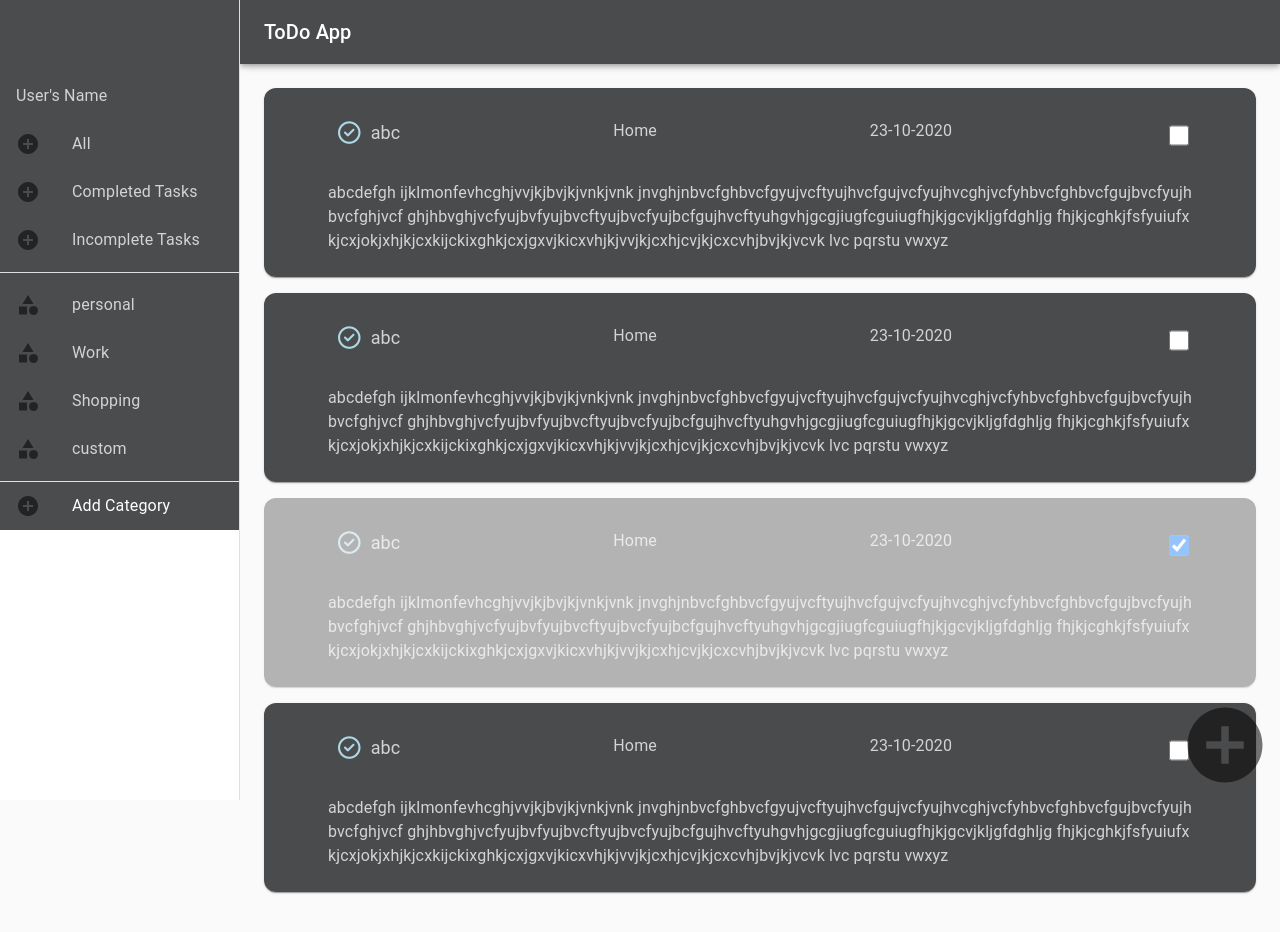
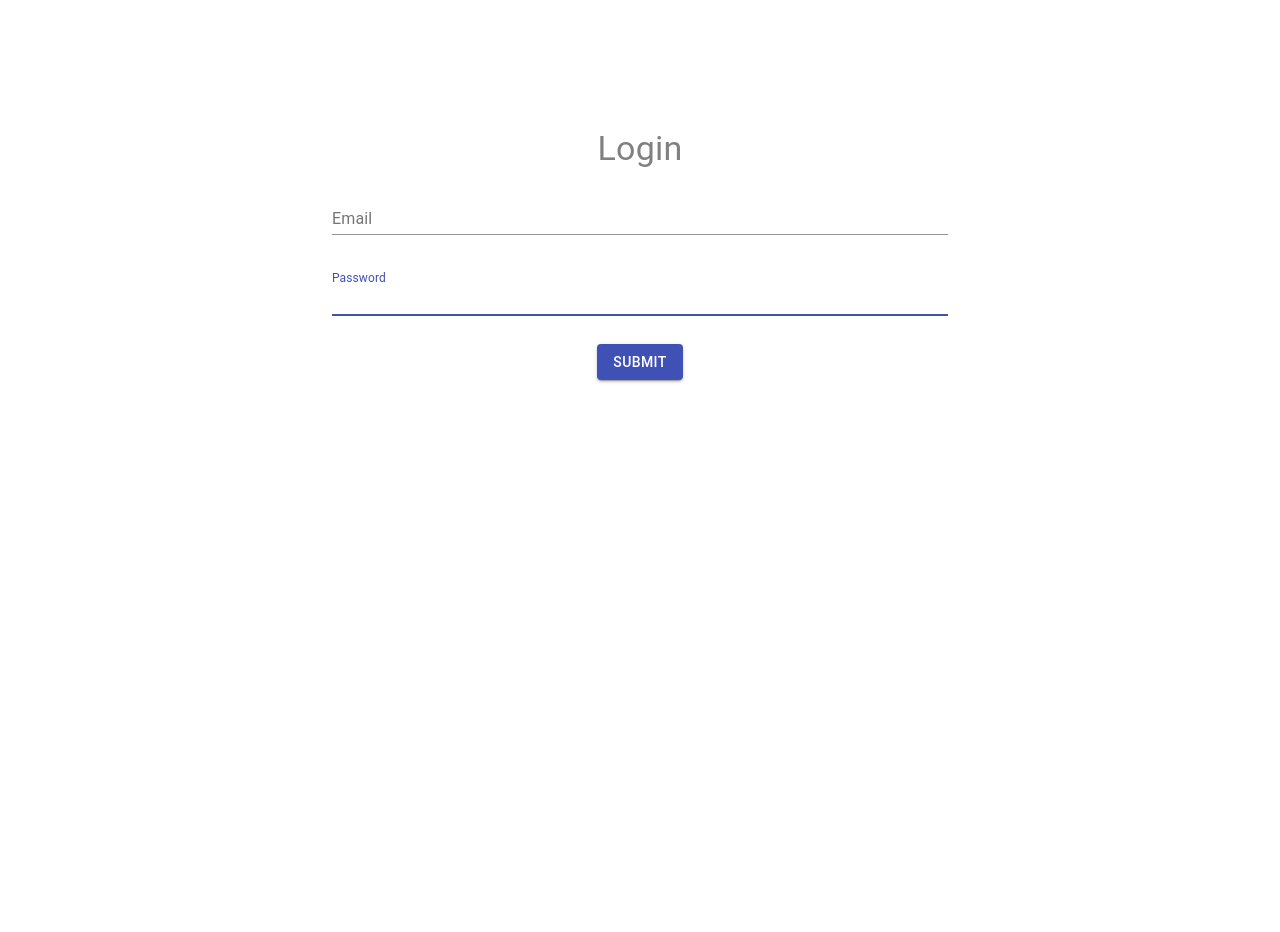
Before and after one commit to parth-bakshi/taskify-web, a React (Create React App) app: page /login in a window 1280 px wide. After the commit the page ends 800 px from the top, so only its background shows below. Built offline with nearby package versions, Linux system fonts and the light colour scheme.

Commit message:
[Login} login form added

```diff
--- a/src/App.js
+++ b/src/App.js
@@ -2,7 +2,7 @@ import React from 'react';
 import logo from './logo.svg';
 import './App.css';
 import TodoDrawer from "./components/Main/TodoDrawer"
-
+import Login from "./components/Login/Login"
 function App() {
 
   const [category,setCategory]= React.useState(['General'])
@@ -16,8 +16,9 @@ function App() {
 
   return (
     <div className="App">
-      {category ?    <TodoDrawer /> : <h1>hello</h1>  }
+      {/* {category ?    <TodoDrawer /> : <h1>hello</h1>  } */}
 
+    <Login />
     </div>
   );
 }
--- /dev/null
+++ b/src/components/Login/Login.jsx
@@ -0,0 +1,73 @@
+import React, { Fragment, useState } from 'react';
+import Button from '@material-ui/core/Button';
+import TextField from '@material-ui/core/TextField';
+import Grid from '@material-ui/core/Grid';
+import { makeStyles, useTheme } from '@material-ui/core/styles';
+import Typography from '@material-ui/core/Typography';
+
+const useStyles = makeStyles((theme) => ({
+    root: {
+        display: "flex",
+        color: "gray",
+        marginTop: '10%',
+        marginLeft: "25%",
+        width: "50%",
+        justifyContent: "center"
+    }
+})
+)
+
+function Login() {
+    const classes = useStyles();
+    const [email, setEmail] = useState("");
+    const [password, setPassword] = useState('');
+
+    const handleSubmit =()=>{
+        let data = {email , password}
+        console.log("data",data)
+    }
+    return (
+        <Fragment >
+            <Grid container spacing={3} m={5} className={classes.root}>
+                <Typography variant={"h4"} > Login</Typography>
+                <Grid item xs={12} sm={12}>
+                    <TextField
+                        autoFocus
+                        margin="dense"
+                        name="email"
+                        label="Email"
+                        type="text"
+                        onChange={(e) => {
+                            setEmail(e.target.value)
+                        }}
+                        fullWidth
+                    />
+                </Grid>
+
+                <Grid item xs={12} sm={12}>
+                    <TextField
+                        autoFocus
+                        margin="dense"
+                        name="pasword"
+                        label="Password"
+                        type="password"
+                        onChange={(e) => {
+                            setPassword(e.target.value)
+                        }}
+                        fullWidth
+                    />
+                </Grid>
+                <Grid item xs={12} sm={12}>
+                    <Button variant="contained" color="primary" onClick={handleSubmit}>
+                        Submit
+                    </Button>
+                </Grid>
+
+
+            </Grid>
+        </Fragment>
+    )
+}
+
+
+export default Login;
--- a/src/components/Main/TodoDrawer.jsx
+++ b/src/components/Main/TodoDrawer.jsx
@@ -276,8 +276,8 @@ function TodoDrawer(props) {
         </Typography>
         })}
 
-        <Typography paragraph>
-          {/* <SimpleCard
+          {/*   <Typography paragraph>
+      <SimpleCard
             name="abc"
             category="Home"
             date="23-10-2020"
@@ -287,8 +287,8 @@ function TodoDrawer(props) {
             fhjkjcghkjfsfyuiufxkjcxjokjxhjkjcxkijckixghkjcxjgxvjkicxvhjkjvvjkjcxhjcvjkjcxcvhjbvjkjvcvk
             lvc pqrstu vwxyz"
             completeStatus={true}
-          /> */}
-       </Typography>
+          />
+       </Typography>*/}
 
        <div button onClick={handleAddTodo} className="add-button">
           <ListItemIcon><AddCircleIcon style={{width:"100%",height:"100%"}}/></ListItemIcon>
```
